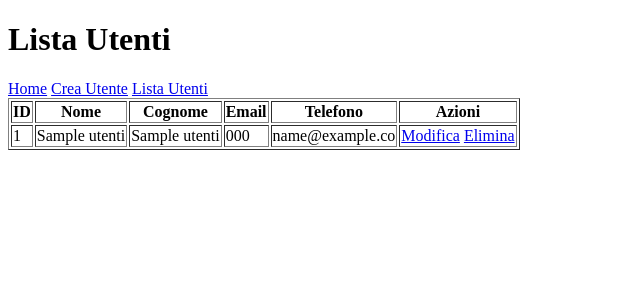
After one commit to Zekumoru/php-gestione-utenti, a PHP site: page /pages/lista_utenti.php in a window 1280 px wide. The commit adds this page. Shown: the top 300 px of the page, without its empty margins (0-640 px from the left). Run offline with PHP 8.4, Linux system fonts and the light colour scheme; tables that the repository leaves empty or names only in its code hold one stand-in row (values such as "Sample post").

Commit message:
feat: Create bare site

```diff
--- /dev/null
+++ b/src/db/conn.php
@@ -0,0 +1,43 @@
+<?php
+
+$servername = getenv("DB_HOST") ?: "localhost";
+$username = getenv("DB_USER") ?: "root";
+$password = getenv("DB_PASS") ?: "root";
+$dbname = getenv("DB_NAME") ?: "php_gestione_utenti";
+
+try {
+    $conn = new PDO("mysql:host=$servername", $username, $password);
+    $conn->setAttribute(PDO::ATTR_ERRMODE, PDO::ERRMODE_EXCEPTION);
+
+    // Vedere se la tabella "utenti" esisteva già
+    $stmt = $conn->prepare("
+        SELECT COUNT(*) FROM information_schema.tables
+        WHERE table_schema = :db AND table_name = 'utenti';
+    ");
+    $stmt->execute([':db' => $dbname]);
+    $tableExistsBefore = $stmt->fetchColumn() > 0;
+
+    $conn->exec("
+        CREATE DATABASE IF NOT EXISTS $dbname;
+        USE $dbname;
+
+        CREATE TABLE IF NOT EXISTS utenti (
+            id INT AUTO_INCREMENT PRIMARY KEY,
+            nome VARCHAR(100),
+            cognome VARCHAR(100),
+            telefono VARCHAR (15),
+            email VARCHAR(255)
+        );
+    ");
+
+    if (!$tableExistsBefore) {
+        $conn->exec("
+            INSERT INTO utenti (nome, cognome, email, telefono) VALUES
+                ('Mario', 'Rossi', 'mario.rossi@email.com', '1234567890'),
+                ('Luca', 'Bianchi', 'luca.bianchi@email.com', '0987654321'),
+                ('Anna', 'Verdi', 'anna.verdi@email.com', '5551234567');
+        ");
+    }
+} catch (PDOException $e) {
+    echo $e->getMessage();
+}
--- /dev/null
+++ b/src/pages/lista_utenti.php
@@ -0,0 +1,57 @@
+<?php
+require_once '../db/conn.php';
+
+if (isset($_GET['elimina'])) {
+    $id = $_GET['elimina'];
+    $sql = "DELETE FROM utenti WHERE id = $id";
+    $conn->exec($sql);
+}
+
+$sql = "SELECT * FROM utenti";
+$stmt = $conn->prepare($sql);
+$stmt->execute();
+$rows = $stmt->fetchAll(mode: PDO::FETCH_ASSOC);
+?>
+
+<!DOCTYPE html>
+<html>
+
+<head>
+    <title>Lista Utenti</title>
+</head>
+
+<body>
+    <h1>Lista Utenti</h1>
+
+    <div>
+        <a href="../index.php">Home</a>
+        <a href="crea_utente.php">Crea Utente</a>
+        <a href="lista_utenti.php">Lista Utenti</a>
+    </div>
+
+    <table border="1">
+        <tr>
+            <th>ID</th>
+            <th>Nome</th>
+            <th>Cognome</th>
+            <th>Email</th>
+            <th>Telefono</th>
+            <th>Azioni</th>
+        </tr>
+        <?php foreach ($rows as $row): ?>
+            <tr>
+                <td><?php echo $row['id']; ?></td>
+                <td><?php echo $row['nome']; ?></td>
+                <td><?php echo $row['cognome']; ?></td>
+                <td><?php echo $row['email']; ?></td>
+                <td><?php echo $row['telefono']; ?></td>
+                <td>
+                    <a href="modifica_utente.php?id=<?php echo $row['id']; ?>">Modifica</a>
+                    <a href="lista_utenti.php?elimina=<?php echo $row['id']; ?>">Elimina</a>
+                </td>
+            </tr>
+        <?php endforeach; ?>
+    </table>
+</body>
+
+</html>
```
Also changed, not shown: src/index.php (+12 -1 lines), src/pages/crea_utente.php (added, +44 -0 lines), src/pages/modifica_utente.php (added, +56 -0 lines).
